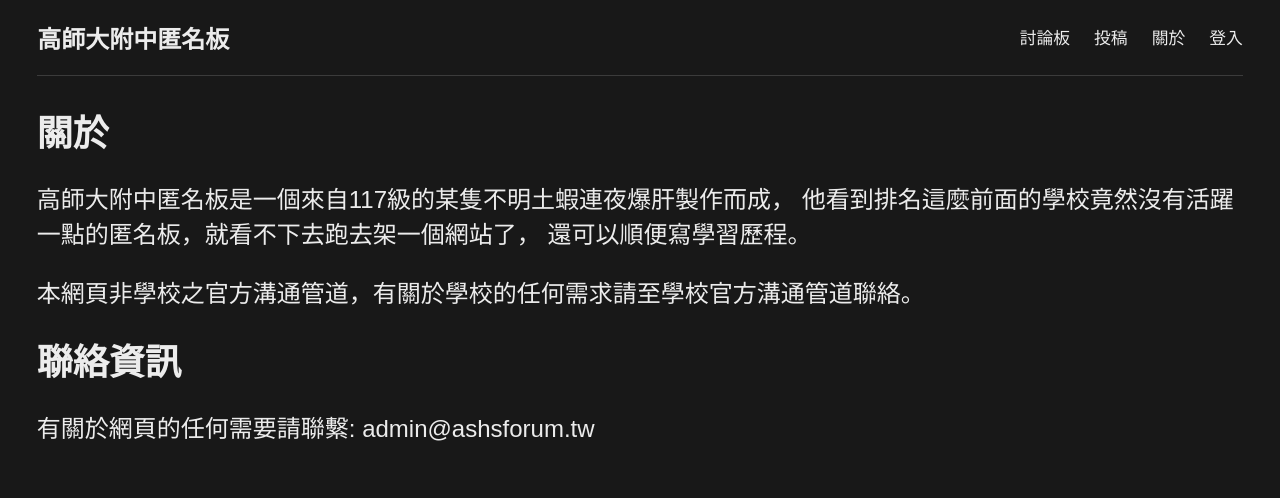
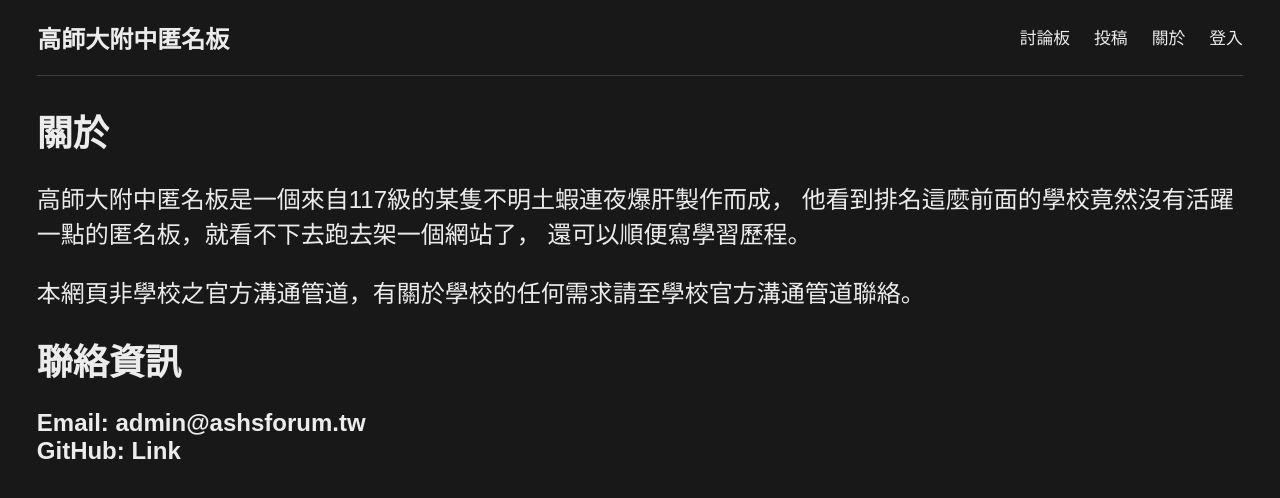
Before and after one commit to ShihKuanChen/ashs_forum, a Vue app in the folder ashs_forum_front/: page /about in a window 1280 px wide. Shown: the top 498 px of the page. Built offline with nearby package versions, Linux system fonts and the light colour scheme; no server answers; a web font is replaced by a local one; what vue3-google-login would draw is missing.

Commit message:
edit aboutview and fix bug in dockerifle dev stage

```diff
--- a/ashs_forum_front/src/views/AboutView.vue
+++ b/ashs_forum_front/src/views/AboutView.vue
@@ -8,7 +8,24 @@
   <p>本網頁非學校之官方溝通管道，有關於學校的任何需求請至學校官方溝通管道聯絡。</p>
 
   <h1>聯絡資訊</h1>
-  <p>有關於網頁的任何需要請聯繫: admin@ashsforum.tw</p>
+  <p class="contact-text"></p>
+  <a>Email: admin@ashsforum.tw</a>
+  <br/>
+
+  <a href="https://github.com/ShihKuanChen/ashs_forum">GitHub: Link</a>
 </template>
 
-<style></style>
+<style scoped>
+  .contact-text {
+    display: inline;
+    white-space: pre;
+    color: rgb(236, 236, 236);
+  }
+
+  a {
+    font-weight: 700;
+    display: inline;
+    text-decoration: none;
+    padding-left: 0;
+  }
+</style>
```
Also changed, not shown: 1 other file (tests, documents, lock files or other folders).
